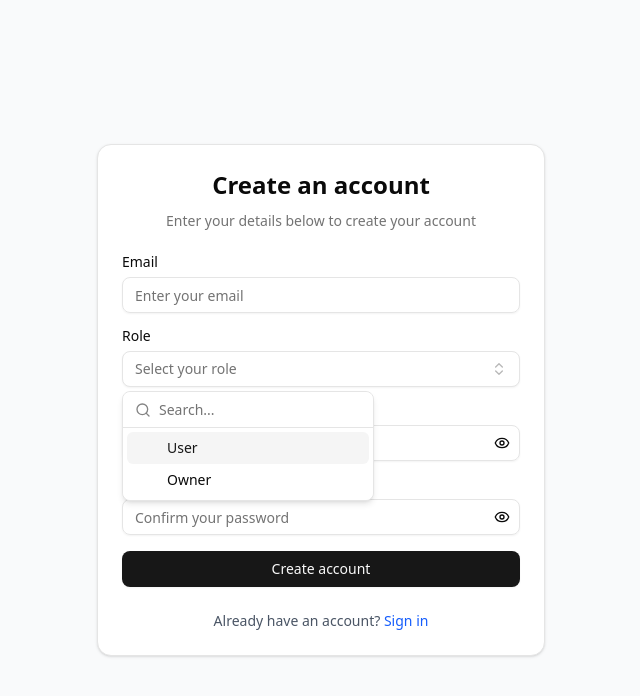
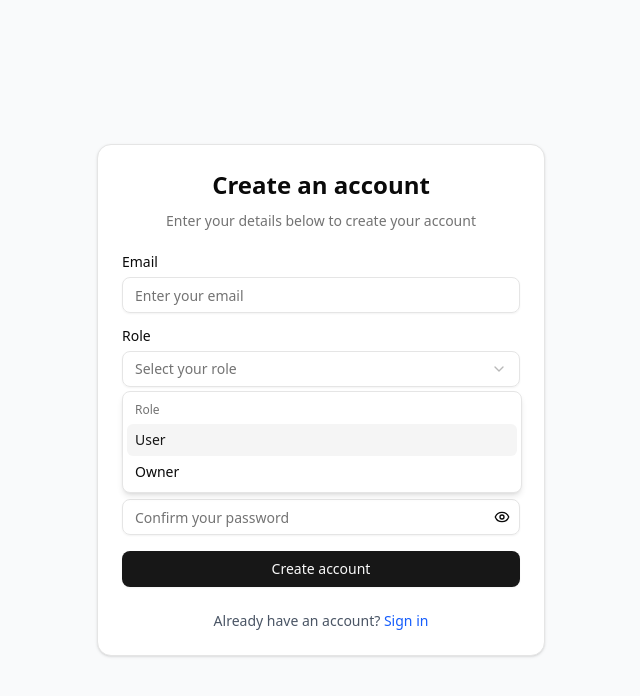
Before and after one commit to hanfriz/prorent_fe, a Next.js app: page /register in a window 1280 px wide. Both pictures are taken after a click on the button "Select your role". Shown: the top 696 px of the page, without its empty margins (319-959 px from the left). Built offline with nearby package versions, Linux system fonts and the light colour scheme; no server answers.

Commit message:
feat: implement role selection using Radix UI Select component

```diff
--- a/package.json
+++ b/package.json
@@ -14,6 +14,7 @@
     "@radix-ui/react-dialog": "^1.1.14",
     "@radix-ui/react-label": "^2.1.7",
     "@radix-ui/react-popover": "^1.1.14",
+    "@radix-ui/react-select": "^2.2.5",
     "@radix-ui/react-slot": "^1.2.3",
     "@radix-ui/react-tooltip": "^1.2.7",
     "@tanstack/react-form": "^1.18.0",
--- a/src/components/ui/select.tsx
+++ b/src/components/ui/select.tsx
@@ -1,96 +1,185 @@
-"use client";
+"use client"
 
-import * as React from "react";
-import { Check, ChevronsUpDown } from "lucide-react";
+import * as React from "react"
+import * as SelectPrimitive from "@radix-ui/react-select"
+import { CheckIcon, ChevronDownIcon, ChevronUpIcon } from "lucide-react"
 
-import { cn } from "@/lib/utils";
-import { Button } from "@/components/ui/button";
-import {
-  Command,
-  CommandEmpty,
-  CommandGroup,
-  CommandInput,
-  CommandItem,
-  CommandList,
-} from "@/components/ui/command";
-import {
-  Popover,
-  PopoverContent,
-  PopoverTrigger,
-} from "@/components/ui/popover";
+import { cn } from "@/lib/utils"
 
-interface Option {
-  value: string;
-  label: string;
+function Select({
+  ...props
+}: React.ComponentProps<typeof SelectPrimitive.Root>) {
+  return <SelectPrimitive.Root data-slot="select" {...props} />
 }
 
-interface SelectProps {
-  value?: string;
-  onValueChange?: (value: string) => void;
-  placeholder?: string;
-  options: Option[];
-  className?: string;
-  disabled?: boolean;
+function SelectGroup({
+  ...props
+}: React.ComponentProps<typeof SelectPrimitive.Group>) {
+  return <SelectPrimitive.Group data-slot="select-group" {...props} />
 }
 
-export function Select({
-  value,
-  onValueChange,
-  placeholder = "Select an option...",
-  options,
+function SelectValue({
+  ...props
+}: React.ComponentProps<typeof SelectPrimitive.Value>) {
+  return <SelectPrimitive.Value data-slot="select-value" {...props} />
+}
+
+function SelectTrigger({
   className,
-  disabled = false,
-}: SelectProps) {
-  const [open, setOpen] = React.useState(false);
-
-  const selectedOption = options.find((option) => option.value === value);
-
+  size = "default",
+  children,
+  ...props
+}: React.ComponentProps<typeof SelectPrimitive.Trigger> & {
+  size?: "sm" | "default"
+}) {
   return (
-    <Popover open={open} onOpenChange={setOpen}>
-      <PopoverTrigger asChild>
-        <Button
-          variant="outline"
-          role="combobox"
-          aria-expanded={open}
+    <SelectPrimitive.Trigger
+      data-slot="select-trigger"
+      data-size={size}
       className={cn(
-            "w-full justify-between",
-            !value && "text-muted-foreground",
+        "border-input data-[placeholder]:text-muted-foreground [&_svg:not([class*='text-'])]:text-muted-foreground focus-visible:border-ring focus-visible:ring-ring/50 aria-invalid:ring-destructive/20 dark:aria-invalid:ring-destructive/40 aria-invalid:border-destructive dark:bg-input/30 dark:hover:bg-input/50 flex w-fit items-center justify-between gap-2 rounded-md border bg-transparent px-3 py-2 text-sm whitespace-nowrap shadow-xs transition-[color,box-shadow] outline-none focus-visible:ring-[3px] disabled:cursor-not-allowed disabled:opacity-50 data-[size=default]:h-9 data-[size=sm]:h-8 *:data-[slot=select-value]:line-clamp-1 *:data-[slot=select-value]:flex *:data-[slot=select-value]:items-center *:data-[slot=select-value]:gap-2 [&_svg]:pointer-events-none [&_svg]:shrink-0 [&_svg:not([class*='size-'])]:size-4",
         className
       )}
-          disabled={disabled}
+      {...props}
     >
-          {selectedOption ? selectedOption.label : placeholder}
-          <ChevronsUpDown className="ml-2 h-4 w-4 shrink-0 opacity-50" />
-        </Button>
-      </PopoverTrigger>
-      <PopoverContent className="w-full p-0" align="start">
-        <Command>
-          <CommandInput placeholder="Search..." />
-          <CommandList>
-            <CommandEmpty>No option found.</CommandEmpty>
-            <CommandGroup>
-              {options.map((option) => (
-                <CommandItem
-                  key={option.value}
-                  value={option.value}
-                  onSelect={(currentValue) => {
-                    onValueChange?.(currentValue === value ? "" : currentValue);
-                    setOpen(false);
-                  }}
+      {children}
+      <SelectPrimitive.Icon asChild>
+        <ChevronDownIcon className="size-4 opacity-50" />
+      </SelectPrimitive.Icon>
+    </SelectPrimitive.Trigger>
+  )
+}
+
+function SelectContent({
+  className,
+  children,
+  position = "popper",
+  ...props
+}: React.ComponentProps<typeof SelectPrimitive.Content>) {
+  return (
+    <SelectPrimitive.Portal>
+      <SelectPrimitive.Content
+        data-slot="select-content"
+        className={cn(
+          "bg-popover text-popover-foreground data-[state=open]:animate-in data-[state=closed]:animate-out data-[state=closed]:fade-out-0 data-[state=open]:fade-in-0 data-[state=closed]:zoom-out-95 data-[state=open]:zoom-in-95 data-[side=bottom]:slide-in-from-top-2 data-[side=left]:slide-in-from-right-2 data-[side=right]:slide-in-from-left-2 data-[side=top]:slide-in-from-bottom-2 relative z-50 max-h-(--radix-select-content-available-height) min-w-[8rem] origin-(--radix-select-content-transform-origin) overflow-x-hidden overflow-y-auto rounded-md border shadow-md",
+          position === "popper" &&
+            "data-[side=bottom]:translate-y-1 data-[side=left]:-translate-x-1 data-[side=right]:translate-x-1 data-[side=top]:-translate-y-1",
+          className
+        )}
+        position={position}
+        {...props}
       >
-                  <Check
+        <SelectScrollUpButton />
+        <SelectPrimitive.Viewport
           className={cn(
-                      "mr-2 h-4 w-4",
-                      value === option.value ? "opacity-100" : "opacity-0"
+            "p-1",
+            position === "popper" &&
+              "h-[var(--radix-select-trigger-height)] w-full min-w-[var(--radix-select-trigger-width)] scroll-my-1"
           )}
+        >
+          {children}
+        </SelectPrimitive.Viewport>
+        <SelectScrollDownButton />
+      </SelectPrimitive.Content>
+    </SelectPrimitive.Portal>
+  )
+}
+
+function SelectLabel({
+  className,
+  ...props
+}: React.ComponentProps<typeof SelectPrimitive.Label>) {
+  return (
+    <SelectPrimitive.Label
+      data-slot="select-label"
+      className={cn("text-muted-foreground px-2 py-1.5 text-xs", className)}
+      {...props}
     />
-                  {option.label}
-                </CommandItem>
-              ))}
-            </CommandGroup>
-          </CommandList>
-        </Command>
-      </PopoverContent>
-    </Popover>
-  );
+  )
 }
+
+function SelectItem({
+  className,
+  children,
+  ...props
+}: React.ComponentProps<typeof SelectPrimitive.Item>) {
+  return (
+    <SelectPrimitive.Item
+      data-slot="select-item"
+      className={cn(
+        "focus:bg-accent focus:text-accent-foreground [&_svg:not([class*='text-'])]:text-muted-foreground relative flex w-full cursor-default items-center gap-2 rounded-sm py-1.5 pr-8 pl-2 text-sm outline-hidden select-none data-[disabled]:pointer-events-none data-[disabled]:opacity-50 [&_svg]:pointer-events-none [&_svg]:shrink-0 [&_svg:not([class*='size-'])]:size-4 *:[span]:last:flex *:[span]:last:items-center *:[span]:last:gap-2",
+        className
+      )}
+      {...props}
+    >
+      <span className="absolute right-2 flex size-3.5 items-center justify-center">
+        <SelectPrimitive.ItemIndicator>
+          <CheckIcon className="size-4" />
+        </SelectPrimitive.ItemIndicator>
+      </span>
+      <SelectPrimitive.ItemText>{children}</SelectPrimitive.ItemText>
+    </SelectPrimitive.Item>
+  )
+}
+
+function SelectSeparator({
+  className,
+  ...props
+}: React.ComponentProps<typeof SelectPrimitive.Separator>) {
+  return (
+    <SelectPrimitive.Separator
+      data-slot="select-separator"
+      className={cn("bg-border pointer-events-none -mx-1 my-1 h-px", className)}
+      {...props}
+    />
+  )
+}
+
+function SelectScrollUpButton({
+  className,
+  ...props
+}: React.ComponentProps<typeof SelectPrimitive.ScrollUpButton>) {
+  return (
+    <SelectPrimitive.ScrollUpButton
+      data-slot="select-scroll-up-button"
+      className={cn(
+        "flex cursor-default items-center justify-center py-1",
+        className
+      )}
+      {...props}
+    >
+      <ChevronUpIcon className="size-4" />
+    </SelectPrimitive.ScrollUpButton>
+  )
+}
+
+function SelectScrollDownButton({
+  className,
+  ...props
+}: React.ComponentProps<typeof SelectPrimitive.ScrollDownButton>) {
+  return (
+    <SelectPrimitive.ScrollDownButton
+      data-slot="select-scroll-down-button"
+      className={cn(
+        "flex cursor-default items-center justify-center py-1",
+        className
+      )}
+      {...props}
+    >
+      <ChevronDownIcon className="size-4" />
+    </SelectPrimitive.ScrollDownButton>
+  )
+}
+
+export {
+  Select,
+  SelectContent,
+  SelectGroup,
+  SelectItem,
+  SelectLabel,
+  SelectScrollDownButton,
+  SelectScrollUpButton,
+  SelectSeparator,
+  SelectTrigger,
+  SelectValue,
+}
--- a/src/view/register/component/roleSelector.tsx
+++ b/src/view/register/component/roleSelector.tsx
@@ -1,14 +1,23 @@
 "use client";
 
-import { FormControl, FormField, FormItem, FormLabel, FormMessage } from "@/components/ui/form";
-import { Select } from "@/components/ui/select";
+import {
+  FormControl,
+  FormField,
+  FormItem,
+  FormLabel,
+  FormMessage,
+} from "@/components/ui/form";
+import {
+  Select,
+  SelectTrigger,
+  SelectContent,
+  SelectGroup,
+  SelectItem,
+  SelectLabel,
+  SelectValue,
+} from "@/components/ui/select";
 import { Control } from "react-hook-form";
 import { RegisterFormData } from "@/validation/authValidation";
-
-const roleOptions = [
-  { value: "USER", label: "User" },
-  { value: "OWNER", label: "Owner" },
-];
 
 interface RoleSelectorProps {
   control: Control<RegisterFormData>;
@@ -23,12 +32,18 @@ export default function RoleSelector({ control }: RoleSelectorProps) {
         <FormItem>
           <FormLabel>Role</FormLabel>
           <FormControl>
-            <Select
-              value={field.value}
-              onValueChange={field.onChange}
-              placeholder="Select your role"
-              options={roleOptions}
-            />
+            <Select value={field.value} onValueChange={field.onChange}>
+              <SelectTrigger className="w-full">
+                <SelectValue placeholder="Select your role" />
+              </SelectTrigger>
+              <SelectContent>
+                <SelectGroup>
+                  <SelectLabel>Role</SelectLabel>
+                  <SelectItem value="USER">User</SelectItem>
+                  <SelectItem value="OWNER">Owner</SelectItem>
+                </SelectGroup>
+              </SelectContent>
+            </Select>
           </FormControl>
           <FormMessage />
         </FormItem>
```
Also changed, not shown: 1 other file (tests, documents, lock files or other folders). Lines whose indentation alone changed are shown as unchanged.
